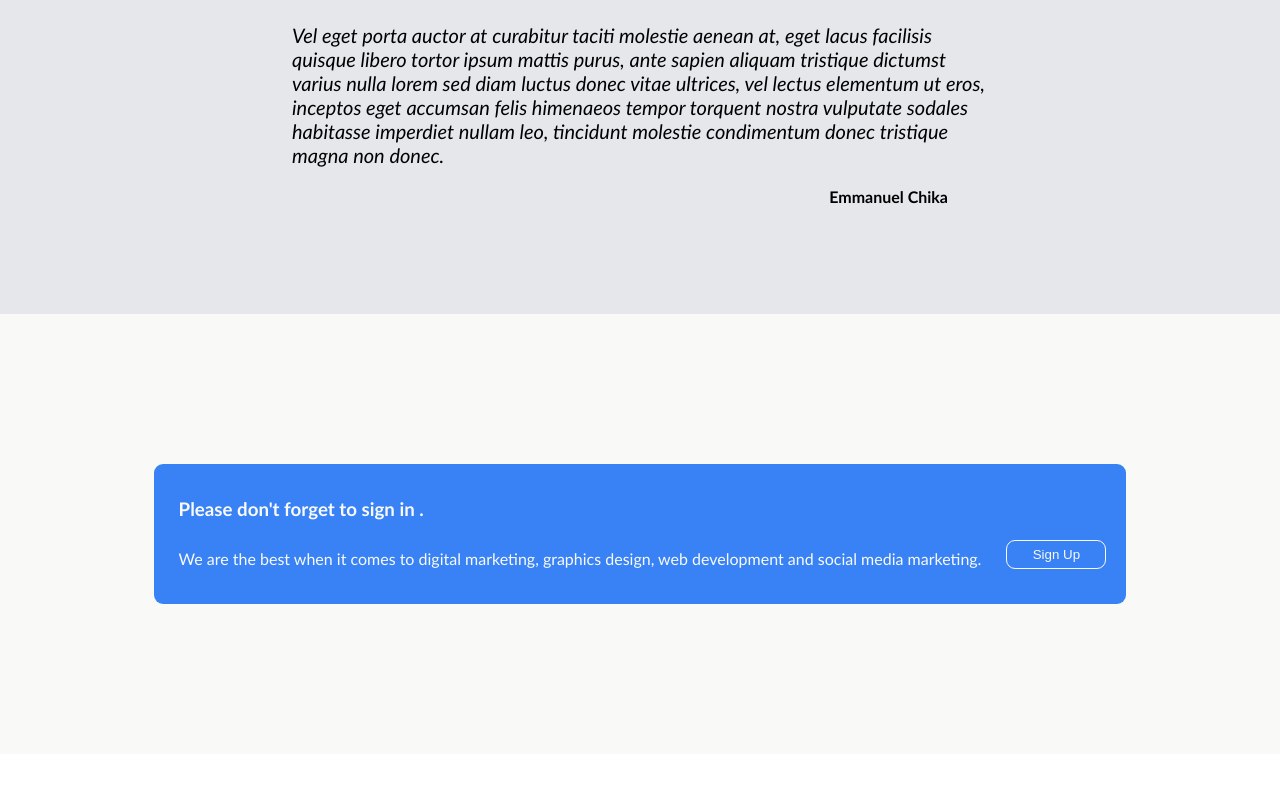
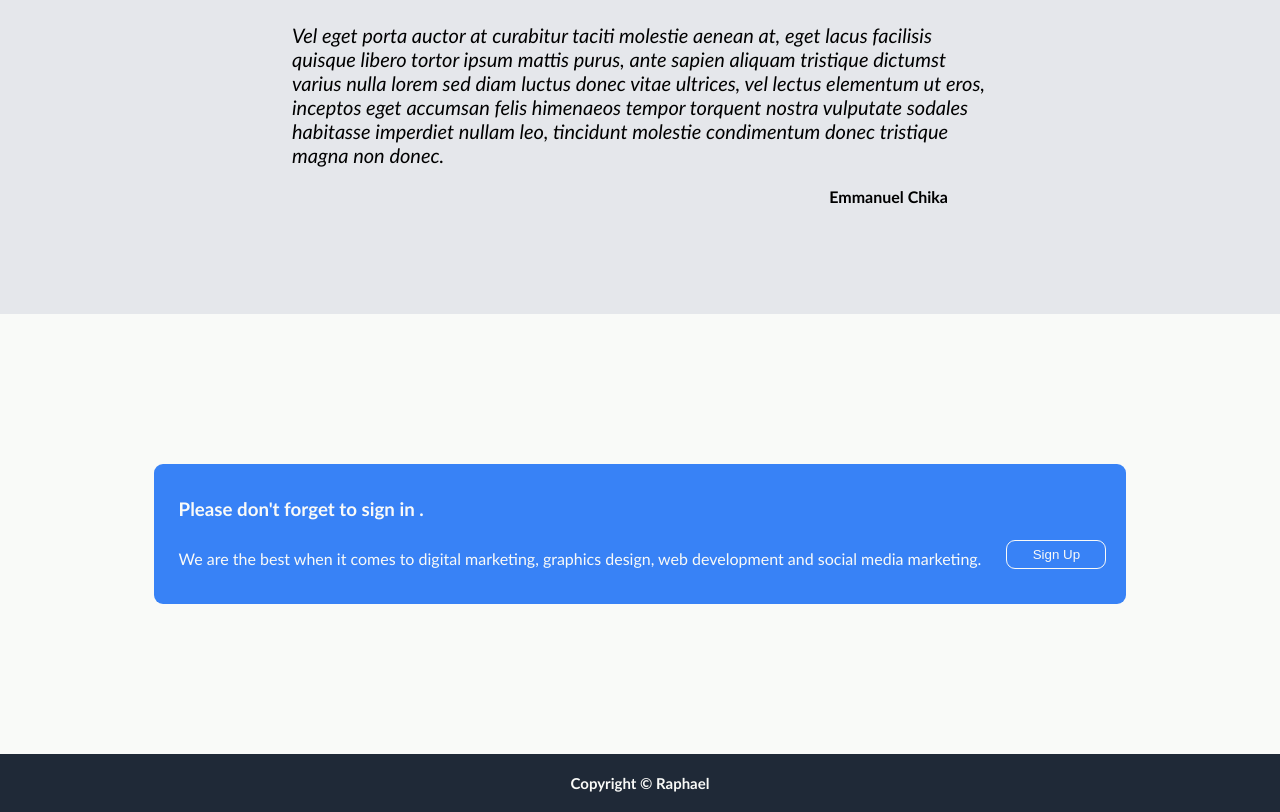
Before and after one commit to RaphDasilva/Project-Landing-Page, a plain HTML site: page index.html in a window 1280 px wide. Shown: the part 1306-2118 px from the top of the page. Before the commit the page ends 2060 px from the top, so only its background shows below. Drawn offline with Linux system fonts and the light colour scheme.

Commit message:
Added the copyright section

```diff
--- a/index.html
+++ b/index.html
@@ -75,5 +75,9 @@
         </div>
     </div>
 
+    <footer>
+        <h3>Copyright  &#169; Raphael</h3>
+    </footer>
+
 </body>
 </html>
--- a/style.css
+++ b/style.css
@@ -201,3 +201,16 @@ a{
     text-align: left;
     margin: 5px;
 }
+
+footer{
+    display: flex;
+    justify-content: center;
+    align-items: center;
+    background-color: #1f2937;
+}
+
+footer h3{
+    color: #f9faf8;
+    font-size: 15px;
+    margin: 20px;
+}
```
